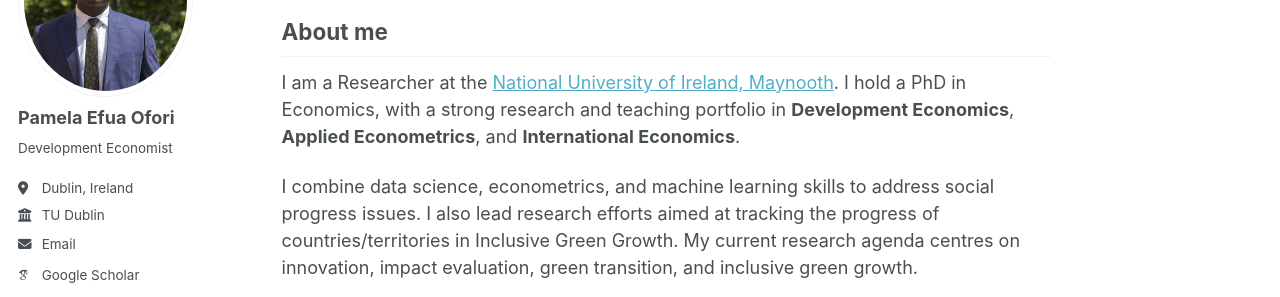
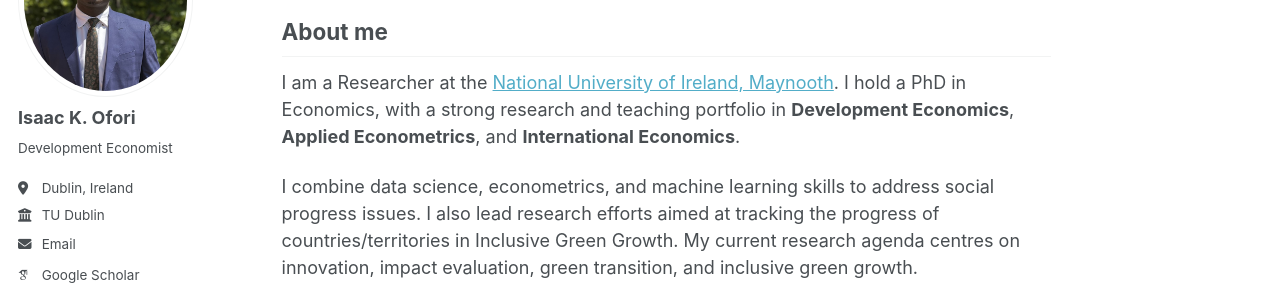
Before and after one commit to ikofori/ikofori.github.io, a Jekyll site: the page built from _pages/about.md, in a window 1280 px wide. Shown: the part 195-492 px from the top of the page. Built offline with Jekyll 4.4.1, drawn with Linux system fonts in a browser that asks for light colours; some web fonts are replaced; a script that is not in the unit is left out.

Commit message:
Update _config.yml

```diff
--- a/_config.yml
+++ b/_config.yml
@@ -24,7 +24,7 @@ repository               : "ikofori/ikofori.github.io"
 author:
   # Biographic information
   avatar           : "AcoProfile.jpg"
-  name             : "Pamela Efua Ofori"
+  name             : "Isaac K. Ofori"
   pronouns         : # example: "she/her"
   bio              : "Development Economist"
   location         : "Dublin, Ireland"
```
